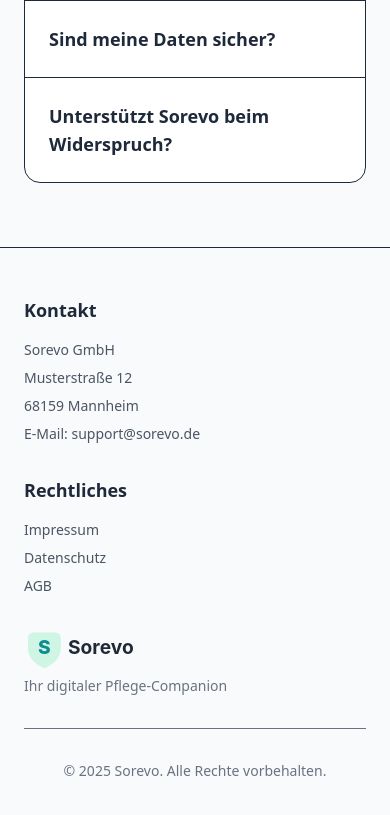
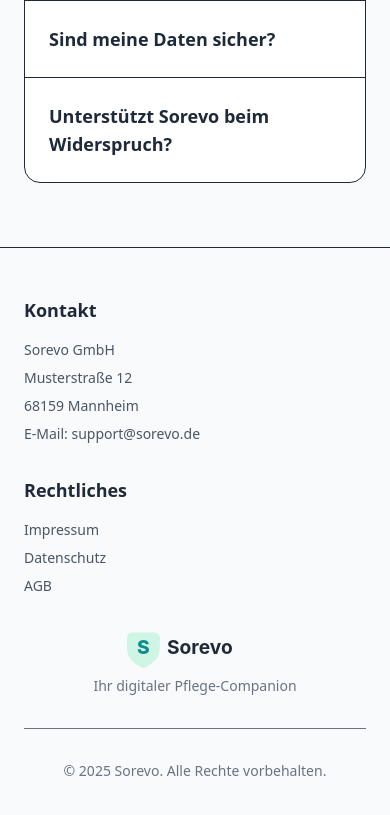
Before and after one commit to NWichter-NeoTube/sorevo-landingpage, an Astro site: page / in a window 390 px wide. Shown: the part 9263-10078 px from the top of the page. Built offline with nearby package versions, Linux system fonts and the light colour scheme; Astro itself is replaced by a stand-in of ours.

Commit message:
center footer logo

```diff
--- a/src/components/SiteFooter.astro
+++ b/src/components/SiteFooter.astro
@@ -26,8 +26,8 @@ const currentYear = new Date().getFullYear();
       </div>
 
       <!-- Logo -->
-      <div class="md:text-right">
-        <div class="flex justify-start md:justify-end mb-2">
+      <div class="text-center md:text-right">
+        <div class="flex justify-center md:justify-end mb-2">
           <img src="/assets/logos/sorevo-logo-with-name.svg" alt="Sorevo Logo" class="h-10 w-auto" />
         </div>
         <p class="text-sm text-gray-500">Ihr digitaler Pflege-Companion</p>
```
Also changed, not shown: public/sorevo-logo.svg (added).
